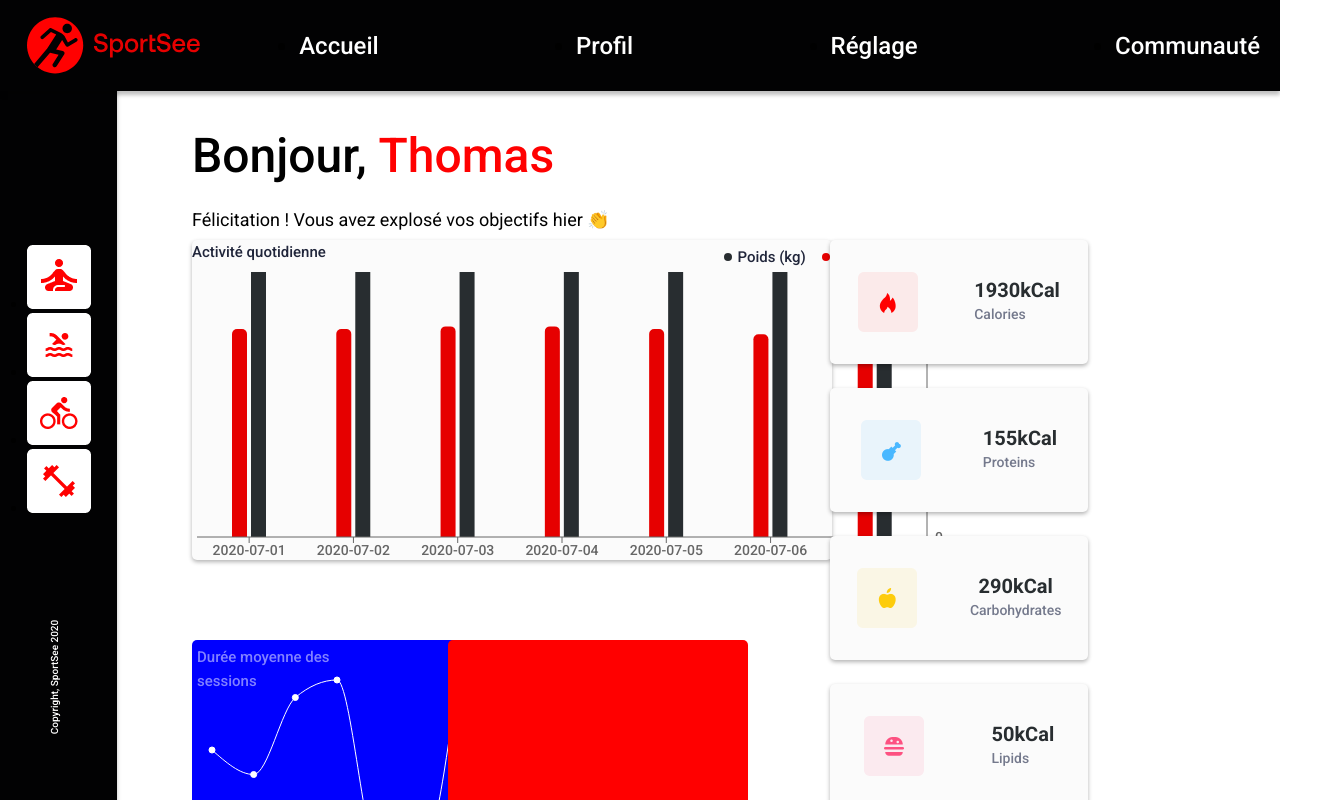
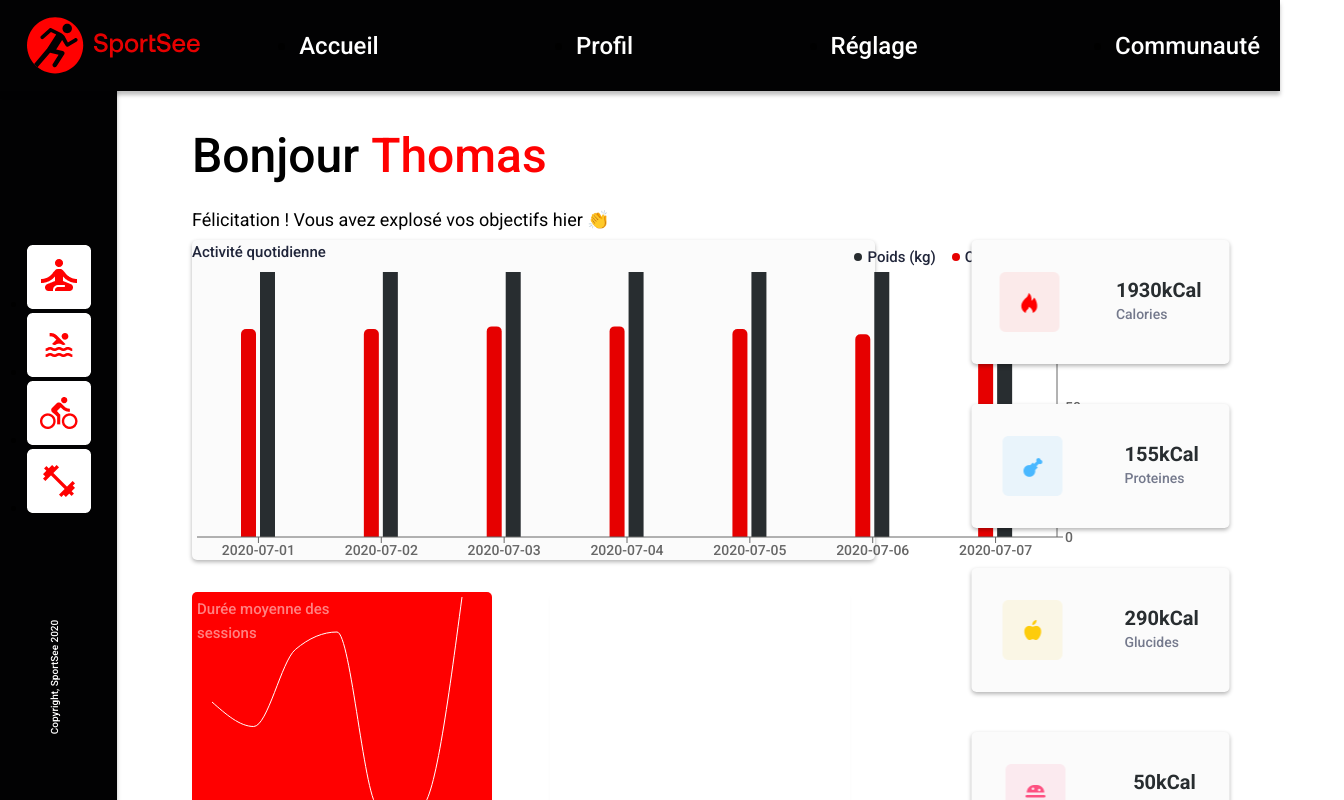
Before and after one commit to RyanDjafri/SportSee, a React (Create React App) app in the folder front/: page / in a window 1280 px wide. Shown: the top 800 px of the page, 1344 px wide, since content can reach past the window. Built offline with nearby package versions, Linux system fonts and the light colour scheme.

Commit message:
--radial, radar, score

```diff
--- a/front/src/App.js
+++ b/front/src/App.js
@@ -4,9 +4,9 @@ import Navbar from "./components/Navbar";
 import "./index.css";
 import Activity from "./components/Activity";
 import Time from "./components/Time";
-import Diagram from "./components/Radar";
 import Score from "./components/Score";
 import Nutrition from "./components/Nutrition";
+import Radial from "./components/Radial";
 
 const Home = () => {
   return (
@@ -15,19 +15,19 @@ const Home = () => {
       <Navbar />
       <header>
         <h1 className="home-title">
-          Bonjour, <span className="username">Thomas</span>
+          Bonjour <span className="username">Thomas</span>
         </h1>
         <p className="welcome-p">
           Félicitation ! Vous avez explosé vos objectifs hier 👏
         </p>
       </header>
-      <Activity />
-      <Nutrition />
-      <Time />
-      <Diagram />
-      {/*
-        <Score />
-      */}
+      <div className="charts-container">
+        <Activity />
+        <Time />
+        <Nutrition />
+        <Radial />
+        {/* <Score />  */}
+      </div>
     </div>
   );
 };
--- a/front/src/components/Activity.js
+++ b/front/src/components/Activity.js
@@ -4,61 +4,19 @@ import { BarChart, XAxis, YAxis, Tooltip, Legend, Bar } from "recharts";
 
 export default function App() {
   const [legend, setLegend] = useState(null);
-  // const [data, setData] = useState([]);
-  // useEffect(() => {
-  //   axios
-  //     .get("../../public/mock.json")
-  //     .then((res) => {
-  //       setData(res.data);
-  //       console.log(res.data);
-  //     })
-  //     .catch((error) => {
-  //       console.error("Error fetching data:", error);
-  //     });
-  // }, []);
+  const [data, setData] = useState([]);
+  useEffect(() => {
+    axios
+      .get("mock.json")
+      .then((res) => {
+        setData(res.data.USER_ACTIVITY[0]);
+        console.log(res.data.USER_ACTIVITY[0]);
+      })
+      .catch((error) => {
+        console.error("Error fetching data:", error);
+      });
+  }, []);
 
-  const data = [
-    {
-      userId: 12,
-      sessions: [
-        {
-          day: "2020-07-01",
-          kilogram: 80,
-          calories: 240,
-        },
-        {
-          day: "2020-07-02",
-          kilogram: 80,
-          calories: 220,
-        },
-        {
-          day: "2020-07-03",
-          kilogram: 81,
-          calories: 280,
-        },
-        {
-          day: "2020-07-04",
-          kilogram: 81,
-          calories: 290,
-        },
-        {
-          day: "2020-07-05",
-          kilogram: 80,
-          calories: 160,
-        },
-        {
-          day: "2020-07-06",
-          kilogram: 78,
-          calories: 162,
-        },
-        {
-          day: "2020-07-07",
-          kilogram: 76,
-          calories: 390,
-        },
-      ],
-    },
-  ];
   const axisStyles = {
     color: "#9B9EAC",
     textAlign: "right",
@@ -106,7 +64,7 @@ export default function App() {
     <div className="activity">
       <div className="activity-container">
         <h3 className="activity-title">Activité quotidienne</h3>
-        <BarChart width={800} height={300} data={data[0].sessions}>
+        <BarChart width={930} height={300} data={data.sessions}>
           <Tooltip content={<CustomTooltip />} />
           <Legend content={legend} verticalAlign="top" align="right" />
           <Bar
--- a/front/src/components/NutriCard.js
+++ b/front/src/components/NutriCard.js
@@ -7,9 +7,9 @@ import Carbo from "../assets/icon-carbohydrate.png";
 const NutriCard = ({ data, nutrient }) => {
   const nutrientIcons = {
     Calories: Calorie,
-    Proteins: Protein,
-    Lipids: Lipid,
-    Carbohydrates: Carbo,
+    Proteines: Protein,
+    Lipides: Lipid,
+    Glucides: Carbo,
   };
 
   return (
--- a/front/src/components/Nutrition.js
+++ b/front/src/components/Nutrition.js
@@ -1,34 +1,36 @@
-import React from "react";
+import React, { useEffect, useState } from "react";
 import NutriCard from "./NutriCard";
+import axios from "axios";
 
 const Nutrition = () => {
-  const data = [
-    {
-      id: 12,
-      userInfos: {
-        firstName: "Karl",
-        lastName: "Dovineau",
-        age: 31,
-      },
-      todayScore: 0.12,
-      keyData: {
-        calorieCount: 1930,
-        proteinCount: 155,
-        carbohydrateCount: 290,
-        lipidCount: 50,
-      },
-    },
-  ];
+  const [userData, setUserData] = useState(null);
+
+  useEffect(() => {
+    axios
+      .get("mock.json")
+      .then((res) => {
+        const user = res.data.USER_MAIN_DATA.find((user) => user.id === 12);
+        if (user) {
+          setUserData(user.keyData);
+        } else {
+          console.error("User not found");
+        }
+      })
+      .catch((error) => {
+        console.error("Error fetching data:", error);
+      });
+  }, []);
 
   return (
     <div className="nutrition-container">
-      <NutriCard data={data[0].keyData.calorieCount} nutrient="Calories" />
-      <NutriCard data={data[0].keyData.proteinCount} nutrient="Proteins" />
-      <NutriCard
-        data={data[0].keyData.carbohydrateCount}
-        nutrient="Carbohydrates"
-      />
-      <NutriCard data={data[0].keyData.lipidCount} nutrient="Lipids" />
+      {userData && (
+        <>
+          <NutriCard data={userData.calorieCount} nutrient="Calories" />
+          <NutriCard data={userData.proteinCount} nutrient="Proteines" />
+          <NutriCard data={userData.carbohydrateCount} nutrient="Glucides" />
+          <NutriCard data={userData.lipidCount} nutrient="Lipides" />
+        </>
+      )}
     </div>
   );
 };
--- a/front/src/components/Radar.js
+++ /dev/null
@@ -1,7 +0,0 @@
-import React from "react";
-
-const Radar = () => {
-  return <div className="radar-container"></div>;
-};
-
-export default Radar;
--- /dev/null
+++ b/front/src/components/Radial.js
@@ -0,0 +1,36 @@
+import React from "react";
+import { Legend, RadialBar, RadialBarChart, Tooltip } from "recharts";
+
+const Radial = () => {
+  return (
+    <div className="radar-container">
+      <RadialBarChart
+        width={730}
+        height={250}
+        innerRadius="12%"
+        outerRadius="88%"
+        startAngle={180}
+        endAngle={0}
+      >
+        <RadialBar
+          minAngle={15}
+          label={{ fill: "#E60000", position: "insideStart" }}
+          background
+          clockWise={true}
+          dataKey="score"
+        />
+        <Legend
+          iconSize={10}
+          width={120}
+          height={140}
+          layout="vertical"
+          verticalAlign="middle"
+          align="right"
+        />
+        <Tooltip />
+      </RadialBarChart>
+    </div>
+  );
+};
+
+export default Radial;
--- a/front/src/components/Time.js
+++ b/front/src/components/Time.js
@@ -1,4 +1,5 @@
-import React from "react";
+import axios from "axios";
+import React, { useEffect, useState } from "react";
 import {
   CartesianGrid,
   Line,
@@ -9,21 +10,34 @@ import {
 } from "recharts";
 
 const Time = () => {
-  const data = [
-    {
-      userId: 12,
-      sessions: [
-        { day: 1, sessionLength: 30 },
-        { day: 2, sessionLength: 23 },
-        { day: 3, sessionLength: 45 },
-        { day: 4, sessionLength: 50 },
-        { day: 5, sessionLength: 0 },
-        { day: 6, sessionLength: 0 },
-        { day: 7, sessionLength: 60 },
-      ],
-    },
-  ];
+  const [data, setData] = useState([]);
+  useEffect(() => {
+    axios
+      .get("mock.json")
+      .then((res) => {
+        setData(res.data.USER_AVERAGE_SESSIONS[0]);
+        console.log(res.data.USER_AVERAGE_SESSIONS[0]);
+      })
+      .catch((error) => {
+        console.error("Error fetching data:", error);
+      });
+  }, []);
 
+  const getWeekdayAbbreviation = (day) => {
+    const weekdays = ["L", "M", "M", "J", "V", "S", "D"];
+    return weekdays[day - 1];
+  };
+
+  const CustomXAxisTick = ({ x, y, payload }) => {
+    const weekdayAbbreviation = getWeekdayAbbreviation(payload.value);
+    return (
+      <g transform={`translate(${x},${y})`}>
+        <text x={0} y={0} dy={16} textAnchor="middle" fill="#fff">
+          {weekdayAbbreviation}
+        </text>
+      </g>
+    );
+  };
   const CustomTooltip = ({ active, payload }) => {
     if (active) {
       const tooltipContent = payload.map((entry, index) => {
@@ -48,7 +62,6 @@ const Time = () => {
 
   const legendStyles = {
     width: "147px",
-    flexShrink: 0,
     color: "#FFF",
     fontFamily: "Roboto",
     fontSize: "15px",
@@ -57,7 +70,6 @@ const Time = () => {
     lineHeight: "24px",
     opacity: 0.504,
   };
-
   return (
     <div className="time-container">
       <div className="legend-text" style={legendStyles}>
@@ -66,12 +78,23 @@ const Time = () => {
       <LineChart
         width={300}
         height={250}
-        data={data[0].sessions}
+        data={data.sessions}
         margin={{ top: 5, right: 30, left: 20, bottom: 5 }}
       >
-        <XAxis dataKey="day" />
+        <CartesianGrid strokeOpacity={0} />
+        <XAxis
+          dataKey="day"
+          axisLine={false}
+          tickLine={{ fill: "#fff" }}
+          tick={<CustomXAxisTick />}
+        />
         <Tooltip content={<CustomTooltip />} />
-        <Line type="monotone" dataKey="sessionLength" stroke="#fff" />{" "}
+        <Line
+          type="monotone"
+          dataKey="sessionLength"
+          stroke="#fff"
+          dot={false}
+        />
       </LineChart>
     </div>
   );
--- a/front/src/index.css
+++ b/front/src/index.css
@@ -7,7 +7,7 @@
 }
 
 .sidebar {
-    position: absolute;
+    position: fixed;
     width: 117px;
     height: 100vh;
     background: #020203;
@@ -115,24 +115,51 @@ font-style: normal;
 font-weight: 400;
 line-height: 24px;
 }
+.charts-container {
+    position: absolute;
+    left: 15%;
+    top: 30%;
+    display: grid;
+    width:90vw;
+    grid-template-columns: repeat(6, 1fr);
+    grid-template-rows: repeat(6, auto) 1fr;
+    grid-column-gap: 2rem;
+    grid-row-gap: 2rem;
+}
 
 .activity {
-    width: 50%;
-    height: 320px;
-    position:absolute;
+    height:320px;
+    width:100%;
+    grid-area: 1 / 1 / 4 / 5;
     border-radius: 5px;
     background: #FBFBFB;
     box-shadow: 0px 2px 4px 0px rgba(0, 0, 0, 0.3);
-    top:30%;
-    left:15%;
 }
-.activity-container {
-    width:100%;
-    height:100%;
-    display:flex;
+
+.nutrition-container {
+    grid-area: 1 / 5 / 5 / 5;
+    display: flex;
     flex-direction: column;
-    justify-content: space-around;
+    transform: translateX(25%);
+    gap:2.5rem;
 }
+.time-container {
+    grid-area: 4 / 1 / 5 / 2;
+    border-radius: 5px;
+    background: #F00;
+    box-shadow: 0px 2px 4px 0px rgba(0, 0, 0, 0.02);
+    position: absolute;
+}
+
+.radar-container {
+    grid-area: 4 / 3 / 5 / 4;
+    border-radius: 5px;
+    width:300px;
+    height:250px;
+    box-shadow: 0px 2px 4px 0px rgba(0, 0, 0, 0.02);
+    position: absolute;
+}
+
 .activity-title {
     color: #20253A;
 font-family: "Roboto", cursive;
@@ -214,41 +241,6 @@ border-radius: 5px;
         line-height: 24px;
     }
 
-.time-container {
-width: 300px;
-height: 180px;
-border-radius: 5px;
-background: #F00;
-box-shadow: 0px 2px 4px 0px rgba(0, 0, 0, 0.02);
-
-}
-.diagram-container {
-width: 300px;
-height: 180px;
-border-radius: 5px;
-background: blue;
-box-shadow: 0px 2px 4px 0px rgba(0, 0, 0, 0.02);
-}
-
-.score-container {
-    width: 300px;
-height: 180px;
-border-radius: 5px;
-background: green;
-box-shadow: 0px 2px 4px 0px rgba(0, 0, 0, 0.02);
-}
-
-
-.nutrition-container {
-    height:80vh;
-    width:258px;
-    display:flex;
-    flex-direction: column;
-    position:absolute;
-    gap:1.5rem;
-    top:30%;
-    right:15%;
-}
 .nutri-div {
     width: 258px;
     height: 124px;
@@ -280,7 +272,7 @@ font-style: normal;
     font-weight: 500;
     line-height: 24px;
 }
-.proteins {
+.proteines {
     display:flex;
     justify-content: space-around;
     align-items:center;
@@ -291,7 +283,7 @@ font-style: normal;
     font-weight: 700;
     line-height: 24px;
 }
-.proteins-title {
+.proteines-title {
     color: #74798C;
     font-family: "Roboto", sans-serif;
     font-size: 14px;
@@ -299,7 +291,7 @@ font-style: normal;
     font-weight: 500;
 line-height: 24px;
 }
-.carbohydrates {
+.glucides {
     display:flex;
     justify-content: space-around;
     align-items:center;
@@ -310,7 +302,7 @@ font-style: normal;
     font-weight: 700;
     line-height: 24px;
 }
-.carbohydrates-title {
+.glucides-title {
     color: #74798C;
     font-family: "Roboto", sans-serif;
     font-size: 14px;
@@ -318,7 +310,7 @@ font-style: normal;
     font-weight: 500;
     line-height: 24px;
 }
-.lipids {
+.lipides {
     display:flex;
     justify-content: space-around;
     align-items:center;
@@ -329,7 +321,7 @@ font-style: normal;
     font-weight: 700;
     line-height: 24px;
 }
-.lipids-title {
+.lipides-title {
     color: #74798C;
     font-family: "Roboto", sans-serif;
     font-size: 14px;
@@ -338,26 +330,6 @@ font-weight: 500;
     line-height: 24px;
 }
 
-.time-container {
-    width:300px;
-    height:250px;
-border-radius: 5px;
-background: blue;
-box-shadow: 0px 2px 4px 0px rgba(0, 0, 0, 0.02);
-position: absolute;
-top:80%;
-left:15%;
-}
-.radar-container {
-    width:300px;
-    height:250px;
-border-radius: 5px;
-background: #F00;
-box-shadow: 0px 2px 4px 0px rgba(0, 0, 0, 0.02);
-position: absolute;
-top:80%;
-left:35%;
-}
 .legend-text {
     position:absolute;
     top:5px;
```
Also changed, not shown: front/public/mock.json (renamed from front/src/mock.json). Lines whose indentation alone changed are shown as unchanged.
